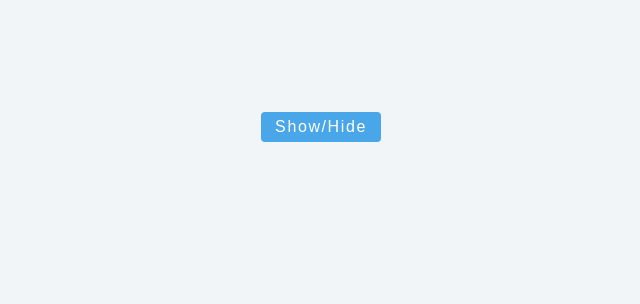
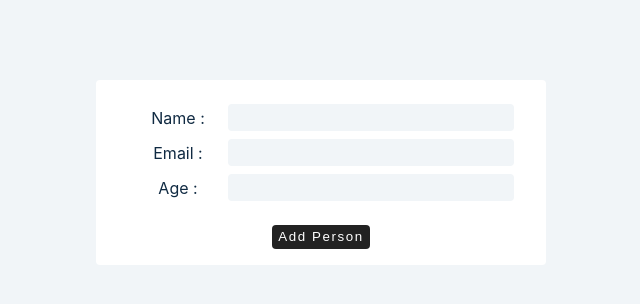
Before and after one commit to smpatra404/React_Advanced, a React (Create React App) app: page / in a window 1280 px wide. Shown: the top 304 px of the page, without its empty margins (319-959 px from the left). Built offline with nearby package versions, Linux system fonts and the light colour scheme.

Commit message:
Completed forms

```diff
--- a/src/App.js
+++ b/src/App.js
@@ -1,5 +1,5 @@
 import React from 'react'
-import SetUp from './tutorial/3-conditional-rendering/setup/3-show-hide'
+import SetUp from './tutorial/4-forms/setup/2-multiple-inputs'
 function App() {
   return (
     <div className='container'>
--- a/src/tutorial/4-forms/setup/2-multiple-inputs.js
+++ b/src/tutorial/4-forms/setup/2-multiple-inputs.js
@@ -7,23 +7,18 @@ import React, { useState } from 'react';
 // dynamic object keys
 
 const ControlledInputs = () => {
-  const [firstName, setFirstName] = useState('');
-  const [email, setEmail] = useState('');
+  const [person, setPerson] = useState({ firstName: '', email: '', age: '' });
   const [people, setPeople] = useState([]);
-
+  const handleChange = (e) => {
+    const name = e.target.name;
+    const value = e.target.value;
+    setPerson({ ...person, [name]: value });
+  }
   const handleSubmit = (e) => {
     e.preventDefault();
-    if (firstName && email) {
-      const person = { id: new Date().getTime().toString(), firstName, email };
-      console.log(person);
-      setPeople((people) => {
-        return [...people, person];
-      });
-      setFirstName('');
-      setEmail('');
-    } else {
-      console.log('empty values');
-    }
+    const newPerson = { ...person, id: new Date().getTime().toString() };
+    setPeople([...people, newPerson]);
+    setPerson({ firstName: '', email: '', age: '' });
   };
   return (
     <>
@@ -35,18 +30,28 @@ const ControlledInputs = () => {
               type='text'
               id='firstName'
               name='firstName'
-              value={firstName}
-              onChange={(e) => setFirstName(e.target.value)}
+              value={person.firstName}
+              onChange={handleChange}
             />
           </div>
           <div className='form-control'>
             <label htmlFor='email'>Email : </label>
             <input
-              type='email'
+              type='text'
               id='email'
               name='email'
-              value={email}
-              onChange={(e) => setEmail(e.target.value)}
+              value={person.email}
+              onChange={handleChange}
+            />
+          </div>
+          <div className='form-control'>
+            <label htmlFor='age'>Age : </label>
+            <input
+              type='text'
+              id='age'
+              name='age'
+              value={person.age}
+              onChange={handleChange}
             />
           </div>
           <button type='submit'>add person</button>
```
Also changed, not shown: src/tutorial/4-forms/setup/1-controlled-inputs.js (+28 -1 lines).
